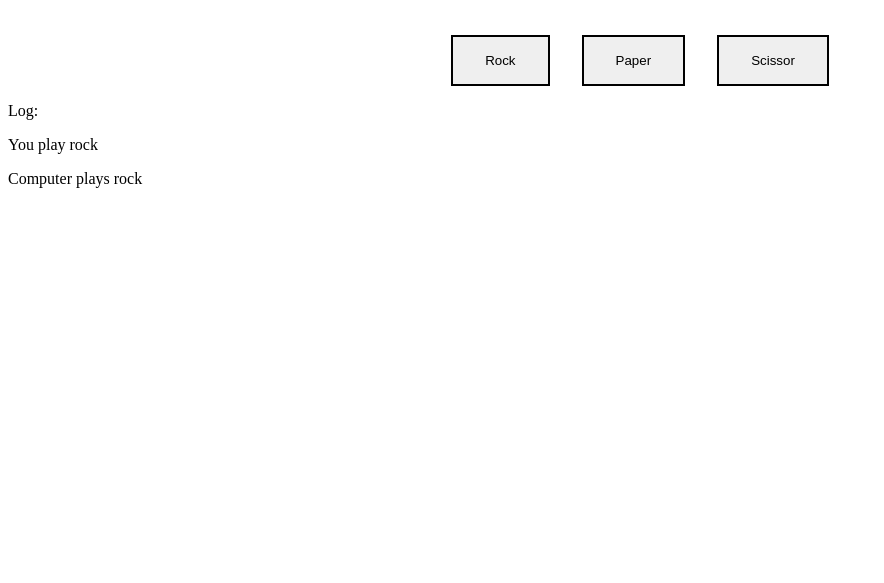
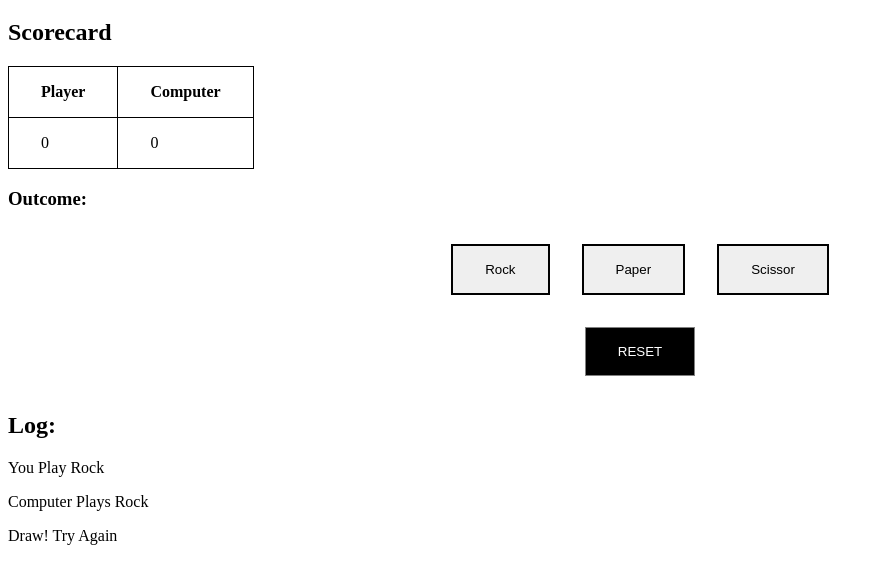
Before and after one commit to tseki88/TOP---assignment1, a plain HTML site: page index.html in a window 1280 px wide. Both pictures are taken after a click on the button "Rock". Shown: the part 61-644 px from the top of the page, without its empty margins (0-884 px from the left). Drawn offline with Linux system fonts and the light colour scheme.

Commit message:
Game outcome is now displayed; Scorecard implemented; Buttons disabled once game is over; Implemented reset button.

```diff
--- a/index.html
+++ b/index.html
@@ -10,15 +10,42 @@
     <header>
         <h1>rock paper scissors</h1>
     </header>
-    <div class="container">
+    <div class="scorecard" id="scorecard">
+        <h2>scorecard</h2>
+        <table>
+            <tr>
+                <th>player</th>
+                <th>computer</th>
+            </tr>
+            <tr>
+                <td id="playerScore">0</td>
+                <td id="computerScore">0</td>
+            </tr>
+        </table>
+        <div id="outcomeMessage">
+            <h3>Outcome: </h3>
+        </div>
+    </div>
+    <div class="container selection">
         <button id="rock">rock</button>
         <button id="paper">paper</button>
         <button id="scissor">scissor</button>
     </div>
-    <div id="log">Log:</div>
+
+    <div class="container">
+        <button id="reset">reset</button>
+    </div>
+    <div>
+        <h2>Log:</h2>
+        <div id="log"></div>
+    </div>
 </body>
 
 <style>
+    * {
+        text-transform: capitalize;
+    }
+
     h1 {
         text-transform: uppercase;
         text-align: center;
@@ -31,19 +58,36 @@
         margin: 0 auto;
     }
 
+    table {
+        border-collapse: collapse;
+    }
+
+    th,
+    td {
+        border: 1px solid black;
+        padding: 1rem 2rem;
+    }
+
     button {
         margin: 1rem;
         padding: 1rem 2rem;
         border: 2px solid black;
-        text-transform: capitalize;
     }
+
+    #reset {
+        text-transform: uppercase;
+        color: white;
+        background-color: black;
+        border: 1px grey solid;
+    }
+
 </style>
 <script>
 
 // TO DO
 // 1. Make buttons for player input - DONE
-// 2. Display Output to HTML window instead of console log / add a play count
-// 3. Fix best of 5 function and disable playerInput buttons until reset
+// 2. Display Output to HTML window instead of console log / add a play count - DONE
+// 3. Fix best of 5 function and disable playerInput buttons until reset - DONE
 //     - make a counter when above 5 to disable
 //     - reset button to clear counter, therefore able to replay again.
 
@@ -99,7 +143,8 @@ function playerSelection(){
 // });
 
 
-const buttons = document.querySelectorAll("button");
+const selection = document.querySelector("div.selection")
+const buttons = selection.querySelectorAll("button");
 
 buttons.forEach((button) => {
     button.addEventListener("click", (e) => {
@@ -125,73 +170,104 @@ function output(v){
 // Learnings 2
 // Creating a function where the results which went to console.log in prior excercise, to instead output to a 'p' box in the body.
 // Redeclare creating the <p> for the info inside it's own shell otherwise would append both text to same line.
+// code was getting cluttered, therefore declared a logOutput function where the output can be declared within the parenthesis of the function.
 
+const logBox = document.getElementById("log");
+
+function logOutput(x){
+    var newLog = document.createElement("p");
+    var log = x;
+    var logInfo = document.createTextNode(log);
+    newLog.appendChild(logInfo);
+    logBox.appendChild(newLog);
+}
+
+const gameOutcome = document.getElementById("outcomeMessage");
+
+function scoreOutput(x){
+    var newLog = document.createElement("p");
+    var log = x;
+    var logInfo = document.createTextNode(log);
+    newLog.appendChild(logInfo);
+    gameOutcome.appendChild(newLog);
+}
 
 
 function runGame(){
     const a = playerSelection();
     const b = computerPlay();
-    {
-        var newLog = document.createElement("p");
-        let log = "You play " + output(a);
-        var logInfo = document.createTextNode(log);
-        const logBox = document.getElementById("log");
-        newLog.appendChild(logInfo);
-        logBox.appendChild(newLog);
-    }
-    {
-        var newLog = document.createElement("p");
-        let log = "Computer plays " + output(b);
-        var logInfo = document.createTextNode(log);
-        const logBox = document.getElementById("log");
-        newLog.appendChild(logInfo);
-        logBox.appendChild(newLog);
-    }
+    logOutput("You play " + output(a));
+    logOutput("Computer plays " + output(b));
     playGame(a,b);
 }
 
 // Play Game
+let score = {player: 0, computer: 0};
+
 function playGame(a,b){
     if (a == b){
-        console.log("draw! try again");
+        logOutput("Draw! try again");
     } else if (a == 1){
         if (b == 2){
-            console.log("Paper beats rock, you lose");
+            logOutput("Paper beats rock, you lose");
             score.computer += 1;
         } else {
-            console.log("Rock beats scissor, you win!");
+            logOutput("Rock beats scissor, you win!");
             score.player += 1;
         }
     } else if (a == 2){
         if (b == 1){
-            console.log("Paper beats rock, you win!");
+            logOutput("Paper beats rock, you win!");
             score.player += 1;
         } else {
-            console.log("Scissor beats paper, you lose");
+            logOutput("Scissor beats paper, you lose");
             score.computer += 1;
         }
     } else if (a == 3) {
         if (b == 1){
-            console.log("Rock beats scissor, you lose");
+            logOutput("Rock beats scissor, you lose");
             score.computer += 1;
         } else {
-            console.log("Scissor beats paper, you win!");
+            logOutput("Scissor beats paper, you win!");
             score.player += 1;
         }
     }
+    var playerScore = score.player;
+    var computerScore = score.computer;
+    playerBox.textContent = playerScore;
+    computerBox.textContent = computerScore;
+
+    var scoreCount = playerScore + computerScore;
+    if (scoreCount >= gameCount){
+        buttons.forEach((button) => {
+            button.setAttribute("disabled", "disabled");
+        });
+        scoreOutput("You won " + score.player + " out of " + scoreCount + " games");
+    };
 }
 
 //loops game for best of x
-let score = {player: 0, computer: 0};
-let x = 5 //the number of games
+var gameCount = 5 //the number of games
 
-function game(){
-    for(i = 0; i < x; i++){
-        runGame();
+
+// Resets score once button clicked
+var playerBox = document.getElementById("playerScore");
+var computerBox = document.getElementById("computerScore");
+
+document.getElementById("reset").addEventListener("click", function(){
+    score.computer = 0;
+    score.player = 0;
+    while (logBox.lastChild){
+        logBox.removeChild(logBox.lastChild);
     }
-    console.log("You won " + score.player + " out of " + i + " games");
-}
-
+    outcomeMessage.removeChild(outcomeMessage.lastChild);
+    buttons.forEach((button) => {
+        button.removeAttribute("disabled");
+    });
+    playerBox.textContent = score.player;
+    computerBox.textContent = score.computer;
+    // var newLog =
+});
 
 </script>
 </html>
```
Also changed, not shown: 1 other file.
